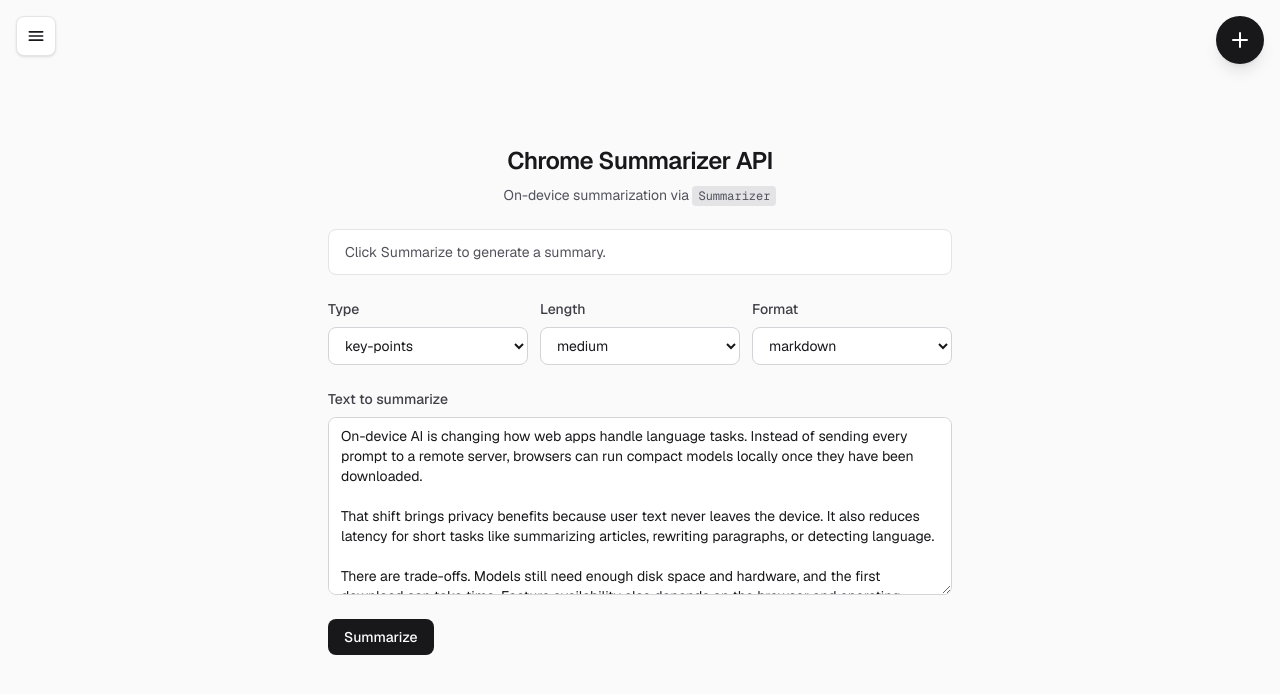
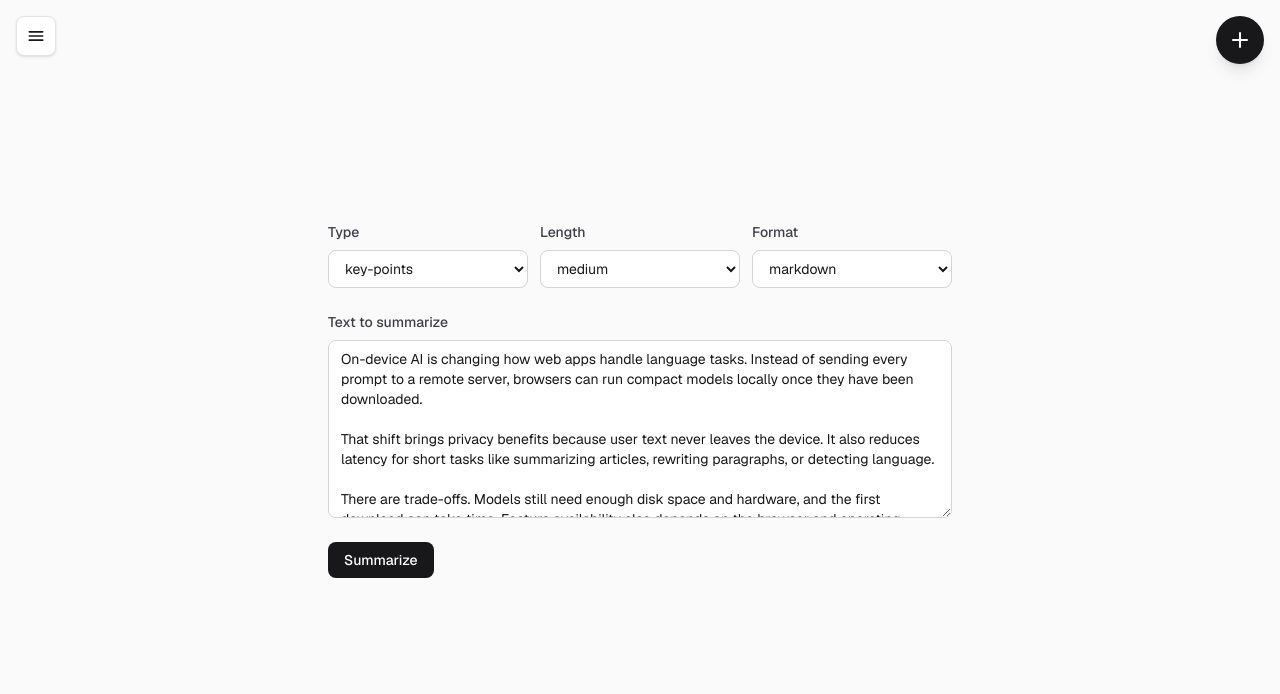
Before and after one commit to shareef-dweikat/aghr, a Next.js app: page /chat/summarizer in a window 1280 px wide. Shown: the top 694 px of the page. Built offline with nearby package versions, Linux system fonts and the light colour scheme.

Commit message:
Simplify Chrome AI demos by dropping idle status and page headers.

```diff
--- a/app/components/chrome-ai-demo-shell.tsx
+++ b/app/components/chrome-ai-demo-shell.tsx
@@ -7,7 +7,6 @@ import { checkApiAvailability } from "../lib/chrome-ai";
 type ChromeAiDemoStatus =
   | "unsupported"
   | "unavailable"
-  | "idle"
   | "checking"
   | "downloading"
   | "ready"
@@ -34,7 +33,6 @@ export type ChromeAiStatusCopy = {
   streaming: string;
   done: string;
   error: string;
-  idle: string;
 };
 
 const textareaClassName =
@@ -46,20 +44,17 @@ const primaryButtonClassName =
 const secondaryButtonClassName =
   "rounded-lg border border-zinc-300 px-4 py-2 text-sm font-medium text-zinc-700 transition hover:bg-zinc-100 dark:border-zinc-700 dark:text-zinc-300 dark:hover:bg-zinc-800";
 
-function isChromeAiDemoRunning(status: ChromeAiDemoStatus): boolean {
-  return (
-    status === "checking" || status === "downloading" || status === "streaming"
-  );
-}
-
 export function chromeAiStatusMessage(
-  status: ChromeAiDemoStatus,
+  status: ChromeAiDemoStatus | null,
   downloadProgress: number | null,
   copy: ChromeAiStatusCopy,
   error?: string | null,
 ): string {
   if (error) {
     return error;
+  }
+  if (!status) {
+    return "";
   }
   if (status === "downloading") {
     return copy.downloading(downloadProgress ?? 0);
@@ -94,7 +89,6 @@ function applyChromeAiRunError(
   setError: (message: string | null) => void,
 ): void {
   if (err instanceof DOMException && err.name === "AbortError") {
-    setStatus("idle");
     return;
   }
 
@@ -104,9 +98,10 @@ function applyChromeAiRunError(
 
 export function useChromeAiRun(apiId: string) {
   const [output, setOutput] = useState("");
-  const [status, setStatus] = useState<ChromeAiDemoStatus>("idle");
+  const [status, setStatus] = useState<ChromeAiDemoStatus | null>(null);
   const [downloadProgress, setDownloadProgress] = useState<number | null>(null);
   const [error, setError] = useState<string | null>(null);
+  const [isRunning, setIsRunning] = useState(false);
   const sessionRef = useRef<DestroyableSession | null>(null);
   const abortRef = useRef<AbortController | null>(null);
 
@@ -119,7 +114,6 @@ export function useChromeAiRun(apiId: string) {
 
   const handleStop = useCallback(() => {
     cleanup();
-    setStatus("idle");
   }, [cleanup]);
 
   const run = useCallback(
@@ -130,6 +124,7 @@ export function useChromeAiRun(apiId: string) {
       setOutput("");
       setError(null);
       setDownloadProgress(null);
+      setIsRunning(true);
       setStatus("checking");
 
       try {
@@ -167,6 +162,8 @@ export function useChromeAiRun(apiId: string) {
       } catch (err) {
         applyChromeAiRunError(err, setStatus, setError);
         return false;
+      } finally {
+        setIsRunning(false);
       }
     },
     [apiId, cleanup],
@@ -177,7 +174,7 @@ export function useChromeAiRun(apiId: string) {
     status,
     downloadProgress,
     error,
-    isRunning: isChromeAiDemoRunning(status),
+    isRunning,
     handleStop,
     run,
   };
@@ -190,6 +187,10 @@ function DemoStatusBanner({
   message: string;
   isWarning: boolean;
 }) {
+  if (!message) {
+    return null;
+  }
+
   const className = isWarning
     ? "border-amber-200 bg-amber-50 text-amber-900 dark:border-amber-900/50 dark:bg-amber-950/40 dark:text-amber-200"
     : "border-zinc-200 bg-white text-zinc-600 dark:border-zinc-800 dark:bg-zinc-900 dark:text-zinc-400";
@@ -255,9 +256,6 @@ function DemoOutput({ label, output }: { label: string; output: string }) {
 }
 
 export function ChromeAiDemoShell({
-  title,
-  apiSymbol,
-  subtitlePrefix,
   statusMessage,
   isWarningStatus,
   options,
@@ -273,9 +271,6 @@ export function ChromeAiDemoShell({
   output,
   outputLabel,
 }: {
-  title: string;
-  apiSymbol: string;
-  subtitlePrefix: string;
   statusMessage: string;
   isWarningStatus: boolean;
   options?: ReactNode;
@@ -293,18 +288,6 @@ export function ChromeAiDemoShell({
 }) {
   return (
     <div className="flex w-full max-w-2xl flex-col gap-6 px-6">
-      <header className="space-y-2 text-center">
-        <h1 className="text-2xl font-semibold tracking-tight text-zinc-900 dark:text-zinc-50">
-          {title}
-        </h1>
-        <p className="text-sm text-zinc-600 dark:text-zinc-400">
-          {subtitlePrefix}{" "}
-          <code className="rounded bg-zinc-200 px-1.5 py-0.5 font-mono text-xs dark:bg-zinc-800">
-            {apiSymbol}
-          </code>
-        </p>
-      </header>
-
       <DemoStatusBanner message={statusMessage} isWarning={isWarningStatus} />
       {options}
 
--- a/app/components/prompt-api-demo.tsx
+++ b/app/components/prompt-api-demo.tsx
@@ -24,7 +24,6 @@ const STATUS_COPY: ChromeAiStatusCopy = {
   streaming: "Generating response…",
   done: "Done.",
   error: "Something went wrong.",
-  idle: "Click Generate to run a prompt.",
 };
 
 export function PromptApiDemo({ conversationId }: { conversationId?: string }) {
@@ -57,9 +56,6 @@ export function PromptApiDemo({ conversationId }: { conversationId?: string }) {
 
   return (
     <ChromeAiDemoShell
-      title="Chrome Prompt API"
-      apiSymbol="LanguageModel"
-      subtitlePrefix="On-device Gemini Nano via"
       statusMessage={chromeAiStatusMessage(
         status,
         downloadProgress,
--- a/app/components/summarizer-api-demo.tsx
+++ b/app/components/summarizer-api-demo.tsx
@@ -42,7 +42,6 @@ const STATUS_COPY: ChromeAiStatusCopy = {
   streaming: "Generating summary…",
   done: "Done.",
   error: "Something went wrong.",
-  idle: "Click Summarize to generate a summary.",
 };
 
 export function SummarizerApiDemo() {
@@ -76,9 +75,6 @@ export function SummarizerApiDemo() {
 
   return (
     <ChromeAiDemoShell
-      title="Chrome Summarizer API"
-      apiSymbol="Summarizer"
-      subtitlePrefix="On-device summarization via"
       statusMessage={chromeAiStatusMessage(
         status,
         downloadProgress,
```
